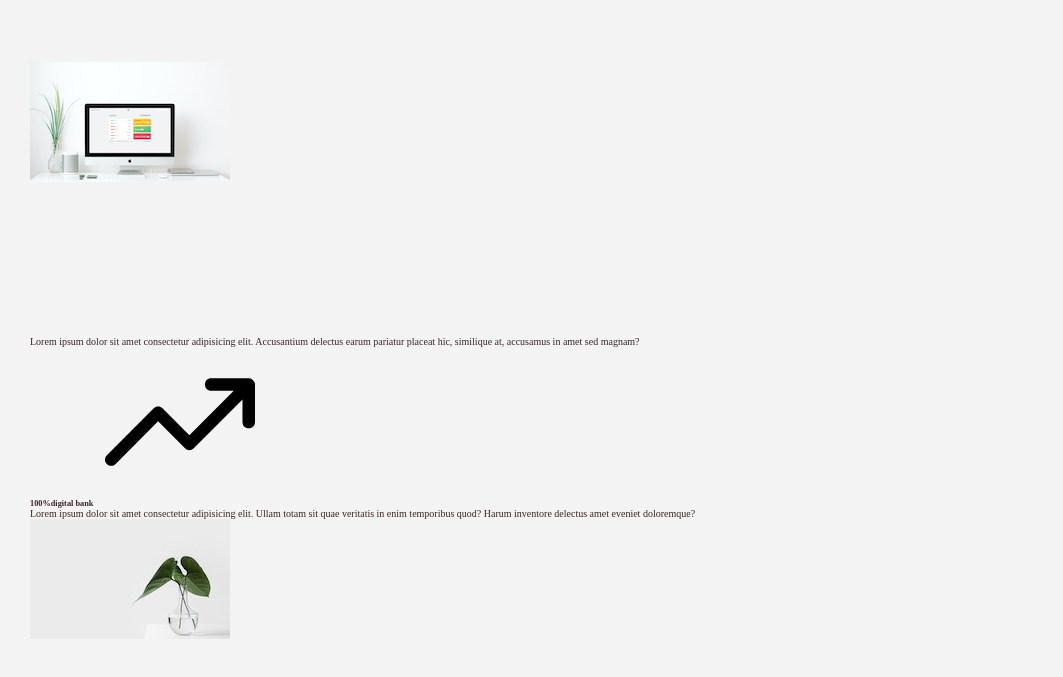
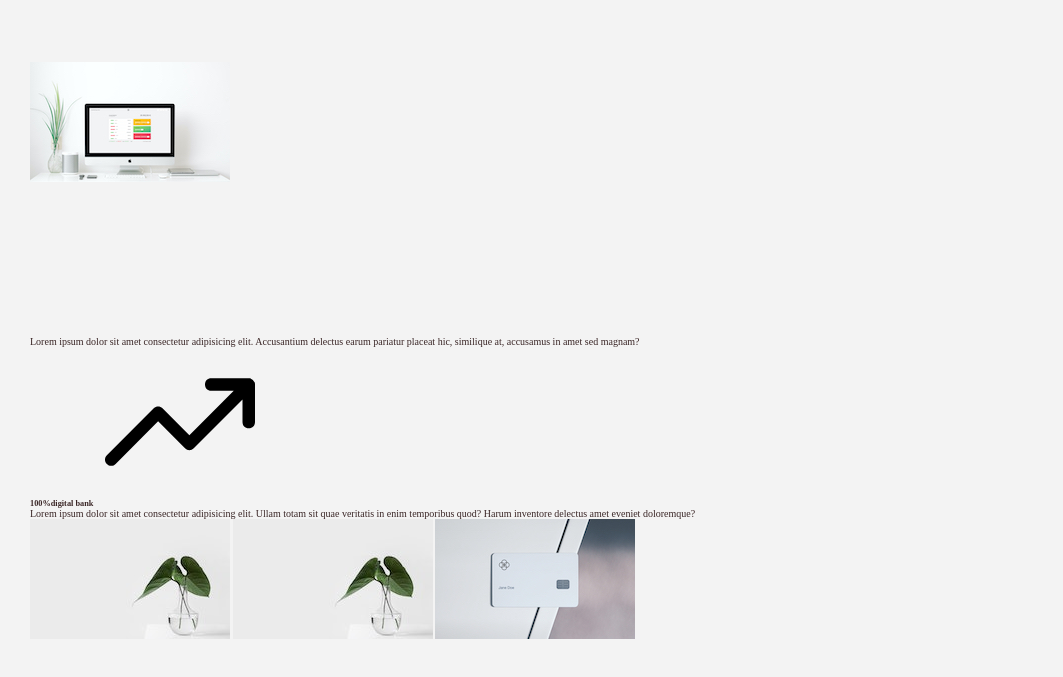
Before and after one commit to mubizzy/Banking-website, a plain HTML site: page index.html in a window 1280 px wide. Shown: the part 711-1388 px from the top of the page, without its empty margins (0-1063 px from the left). Drawn offline with Linux system fonts and the light colour scheme.

Commit message:
still on the html features

```diff
--- a/index.html
+++ b/index.html
@@ -94,7 +94,18 @@
           Lorem ipsum dolor sit amet consectetur adipisicing elit. Ullam totam sit quae veritatis in enim temporibus quod? Harum inventore delectus amet eveniet doloremque?
         </p>
      </div>
+     <img src="img/grow-lazy.jpg" data-src="img/grow.jpg" alt="plant" class="features__img lazy-img"
+     />
+
      <img src="img/grow-lazy.jpg" data-src="img/grow.jpg" alt="plant" class="features__img lazy-img"/>
+
+     <img
+      src="img/card-lazy.jpg"
+      data-src="img/card.jpg"
+      alt="Plant"
+      class="features__img lazy-img"
+     />
+
     </section>
   </body>
 </html>
```
